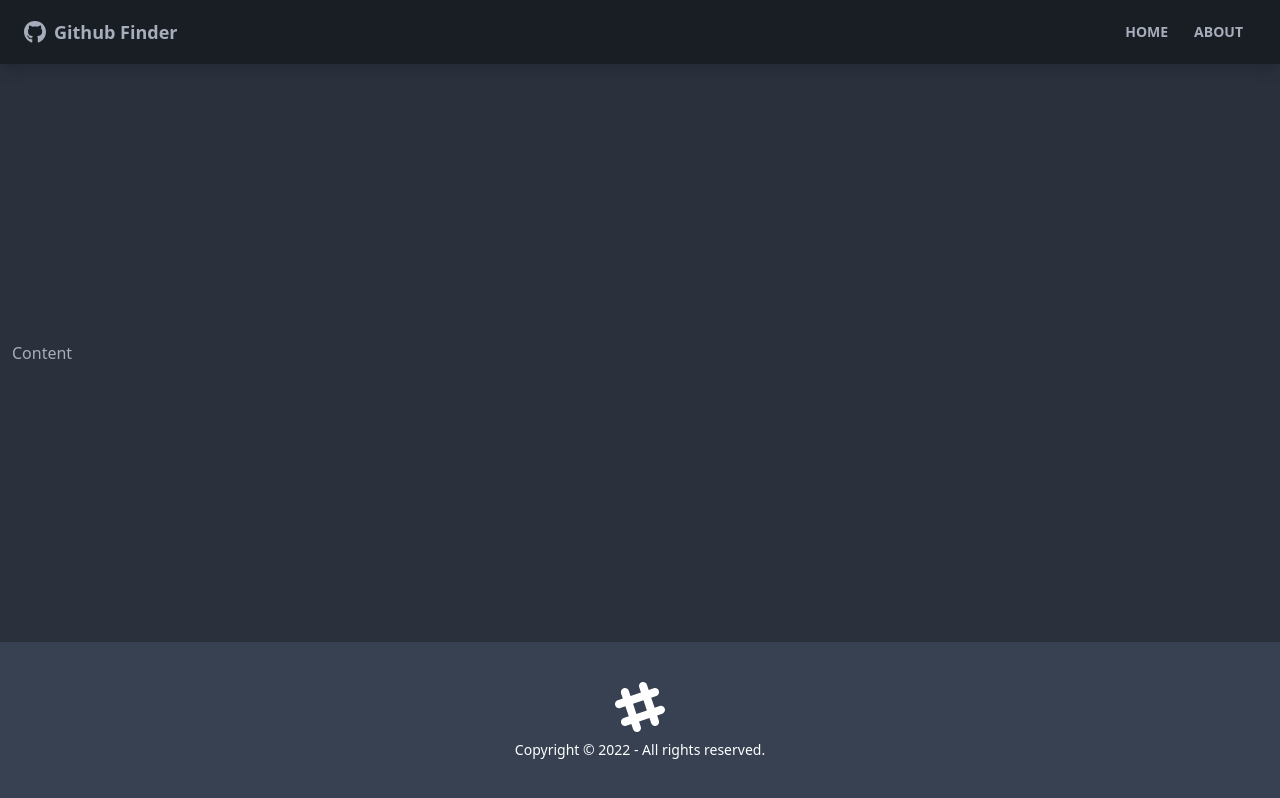
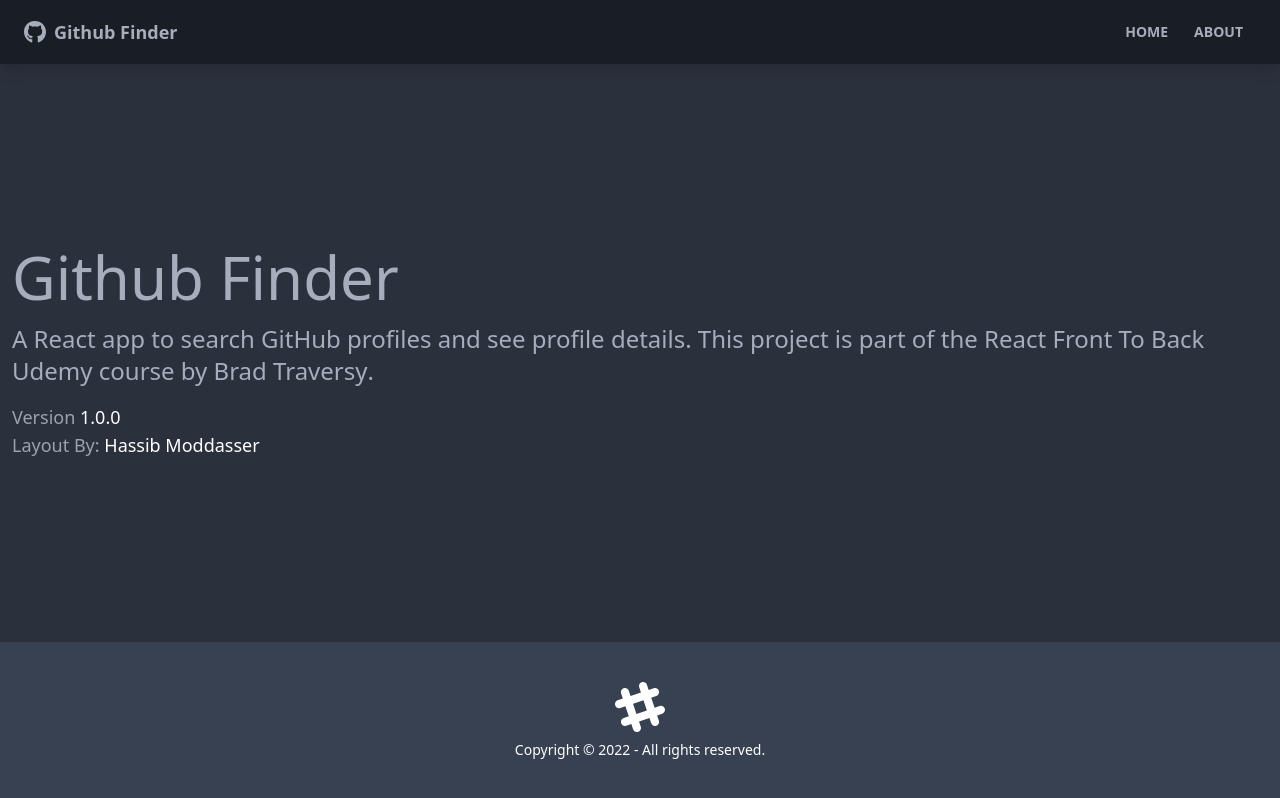
Before and after one commit to Lilitaker/github-finder, a React (Create React App) app: page /about in a window 1280 px wide. Built offline with nearby package versions, Linux system fonts and the light colour scheme.

Commit message:
Add about and notFound pages

```diff
--- a/src/App.js
+++ b/src/App.js
@@ -1,6 +1,9 @@
-import { BrowserRouter as Router, Route } from 'react-router-dom';
+import { BrowserRouter as Router, Route, Routes } from 'react-router-dom';
 
 /* Components */
+import Home from './pages/Home';
+import About from './pages/About';
+import NotFound from './pages/NotFound';
 import Navbar from './components/layout/Navbar';
 import Footer from './components/layout/Footer';
 
@@ -9,7 +12,14 @@
     <Router>
       <div className='flex flex-col justify-between h-screen'>
         <Navbar />
-        <main className='container mx-auto px-3 pb-12'>Content</main>
+        <main className='container mx-auto px-3 pb-12'>
+          <Routes>
+            <Route path='/' element={<Home />} />
+            <Route path='/about' element={<About />} />
+            <Route path='/notfound' element={<NotFound />} />
+            <Route path='/*' element={<NotFound />} />
+          </Routes>
+        </main>
         <Footer />
       </div>
     </Router>
--- /dev/null
+++ b/src/pages/About.jsx
@@ -0,0 +1,33 @@
+import React from 'react';
+
+const About = () => {
+  return (
+    <>
+      <h1 className='text-6xl mb-4'>Github Finder</h1>
+      <p className='mb-4 text-2xl font-light'>
+        A React app to search GitHub profiles and see profile details. This
+        project is part of the
+        <a href='https://www.udemy.com/course/modern-react-front-to-back/'>
+          {' '}
+          React Front To Back
+        </a>{' '}
+        Udemy course by
+        <strong>
+          <a href='https://traversymedia.com'> Brad Traversy</a>
+        </strong>
+        .
+      </p>
+      <p className='text-lg text-gray-400'>
+        Version <span className='text-white'>1.0.0</span>
+      </p>
+      <p className='text-lg text-gray-400'>
+        Layout By:{' '}
+        <a className='text-white' href='https://twitter.com/hassibmoddasser'>
+          Hassib Moddasser
+        </a>
+      </p>
+    </>
+  );
+};
+
+export default About;
--- /dev/null
+++ b/src/pages/Home.jsx
@@ -0,0 +1,11 @@
+import React from 'react';
+
+const Home = () => {
+  return (
+    <>
+      <h1 className='text-6xl'>Welcome!</h1>
+    </>
+  );
+};
+
+export default Home;
--- /dev/null
+++ b/src/pages/NotFound.jsx
@@ -0,0 +1,24 @@
+import React from 'react';
+import { Link } from 'react-router-dom';
+
+/* Other */
+import { FaHome } from 'react-icons/fa';
+
+const NotFound = () => {
+  return (
+    <div className='hero'>
+      <div className='text-center hero-content'>
+        <div className='max-w-lg'>
+          <h1 className='text-8xl font-bold mb-8'>Oops!</h1>
+          <p className='text-5xl mb-8'>404 - Page Not Found!</p>
+          <Link className='btn btn-primary btn-lg' to='/'>
+            <FaHome className='mr-2' />
+            Back To Home
+          </Link>
+        </div>
+      </div>
+    </div>
+  );
+};
+
+export default NotFound;
```
